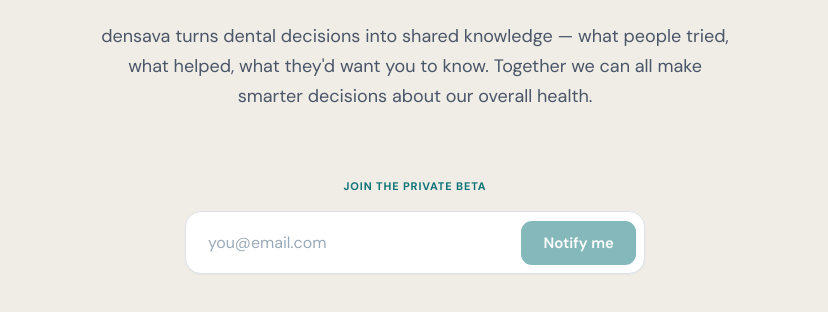
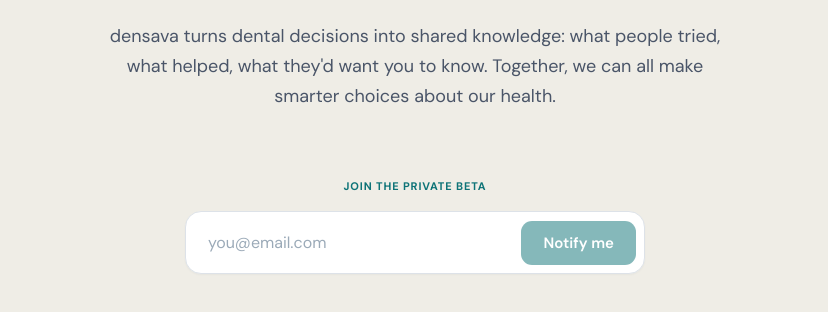
Before and after one commit to jawnster/densava-co, a website: page index.html in a window 1280 px wide. Shown: the part 342-654 px from the top of the page, without its empty margins (225-1053 px from the left). Drawn offline with Linux system fonts and the light colour scheme.

Commit message:
copy(landing): refresh splash sub + meta description

```diff
--- a/index.html
+++ b/index.html
@@ -4,7 +4,7 @@
 <meta charset="utf-8" />
 <meta name="viewport" content="width=device-width, initial-scale=1, viewport-fit=cover" />
 <title>densava — Stronger together in oral health</title>
-<meta name="description" content="densava turns dental decisions into shared knowledge — what people tried, what helped, what they'd want you to know. Together we can all make smarter decisions about our overall health." />
+<meta name="description" content="densava turns dental decisions into shared knowledge: what people tried, what helped, what they'd want you to know. Together, we can all make smarter choices about our health." />
 <meta name="theme-color" content="#EFEDE6" />
 
 <meta property="og:type" content="website" />
@@ -334,7 +334,7 @@
 
     <!-- description -->
     <p class="splash__sub fade-up" style="animation-delay: 0.28s">
-      densava turns dental decisions into shared knowledge &mdash; what people tried, what helped, what they'd want you to know. Together we can all make smarter decisions about our overall health.
+      densava turns dental decisions into shared knowledge: what people tried, what helped, what they'd want you to know. Together, we can all make smarter choices about our health.
     </p>
 
     <!-- form block -->
```
